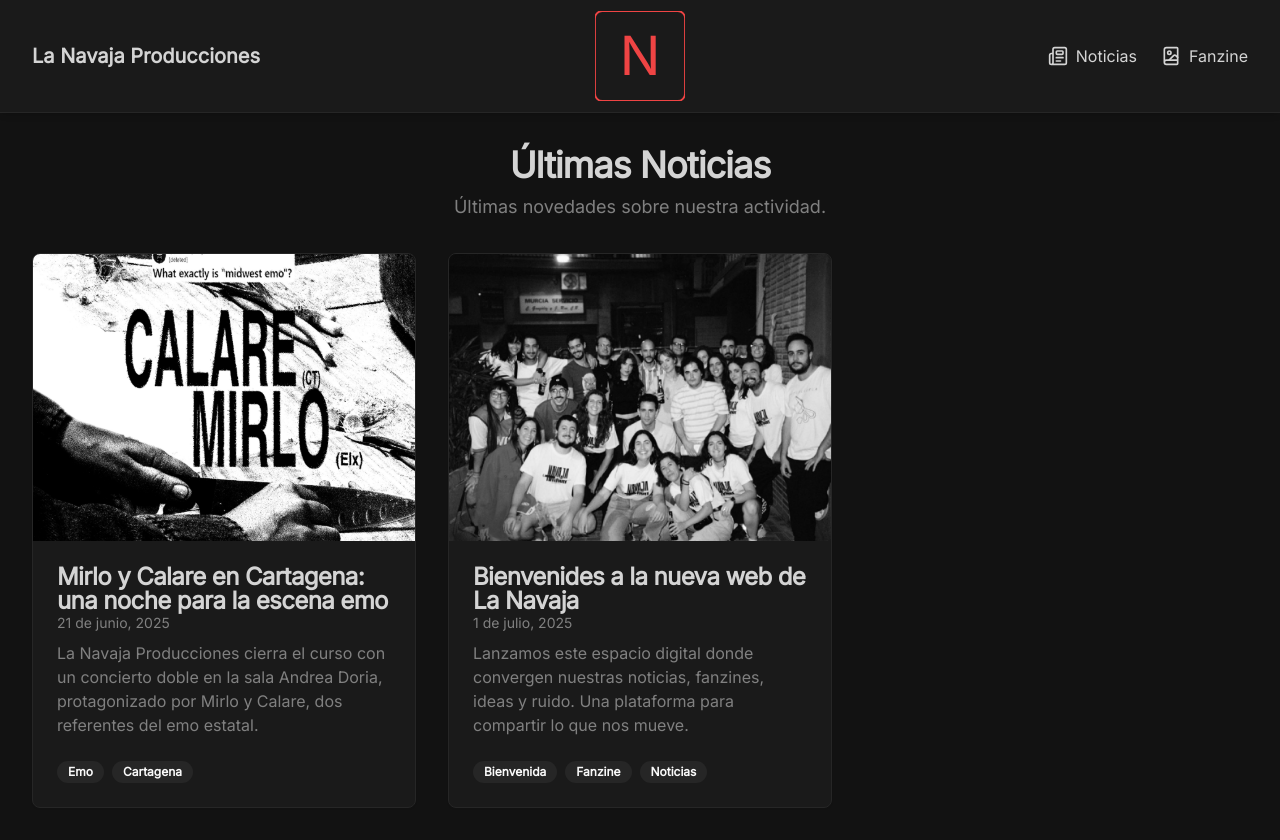
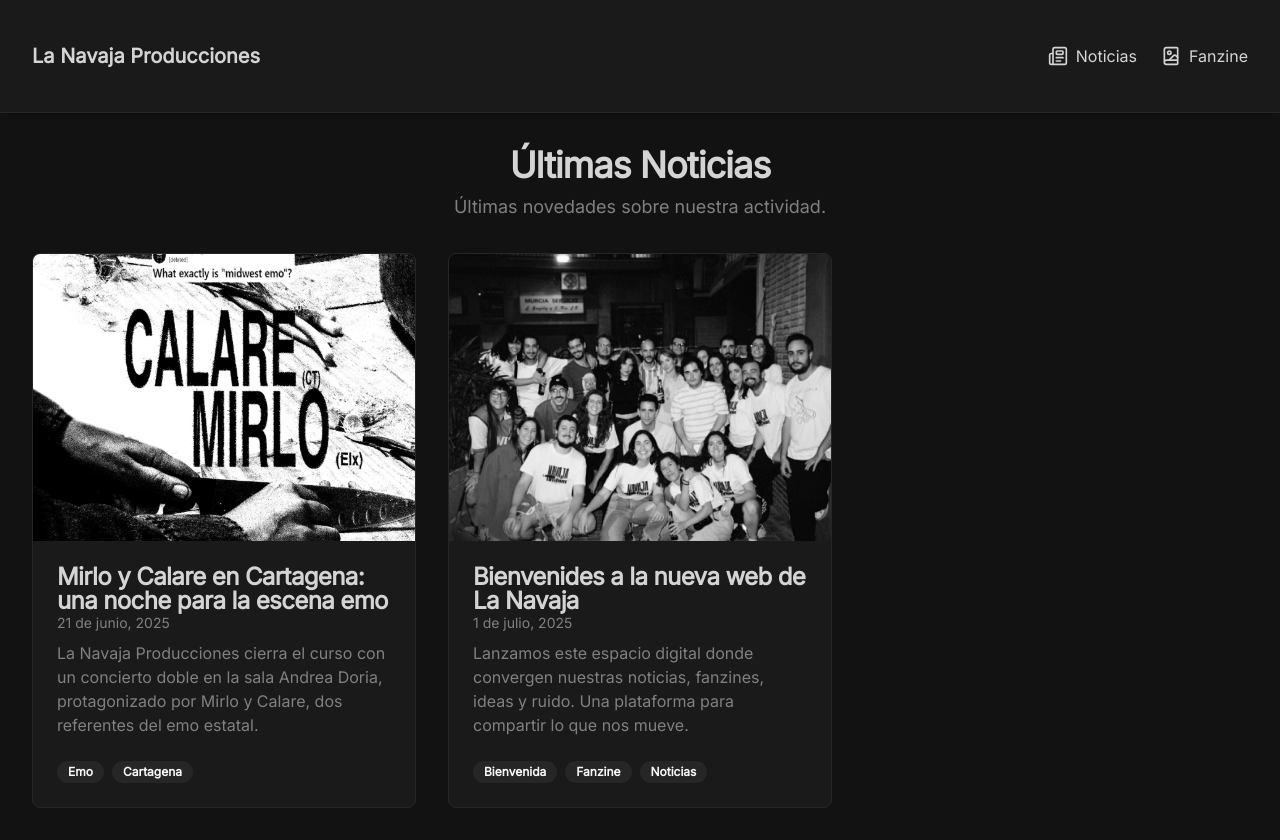
Before and after one commit to alejandroolivo/LaNavajaProds-WebPage-v1, a Next.js app: page / in a window 1280 px wide. Built offline with nearby package versions, Linux system fonts and the light colour scheme.

Commit message:
He guardado en public el logo.svg, puedes añadirlo?

```diff
--- a/src/components/header.tsx
+++ b/src/components/header.tsx
@@ -1,4 +1,5 @@
 import Link from 'next/link';
+import Image from 'next/image';
 import { Newspaper, BookImage, Menu } from 'lucide-react';
 import { Sheet, SheetContent, SheetTrigger, SheetTitle } from '@/components/ui/sheet';
 import { Button } from '@/components/ui/button';
@@ -27,10 +28,13 @@ const Header = () => {
                 <SheetTitle className="sr-only">Menú Principal</SheetTitle>
                 <div className="flex justify-center mb-8">
                     <Link href="/">
-                      <svg width="80" height="80" viewBox="0 0 100 100" fill="none" xmlns="http://www.w3.org/2000/svg" aria-label="La Navaja Producciones Logo">
-                        <rect width="100" height="100" rx="8" fill="hsl(var(--card))" stroke="hsl(var(--accent))" strokeWidth="2"/>
-                        <text x="50%" y="55%" dominantBaseline="middle" textAnchor="middle" fontFamily="Inter, sans-serif" fontSize="60" fill="hsl(var(--accent))">N</text>
-                      </svg>
+                      <Image
+                          src="/logo.svg"
+                          alt="La Navaja Producciones Logo"
+                          width={80}
+                          height={80}
+                          priority
+                      />
                     </Link>
                 </div>
                 <nav className="flex flex-col space-y-6">
@@ -49,10 +53,13 @@ const Header = () => {
 
           <div className="flex justify-center w-1/2 md:w-1/3">
             <Link href="/" className="text-primary hover:text-accent transition-colors">
-              <svg width="90" height="90" viewBox="0 0 100 100" fill="none" xmlns="http://www.w3.org/2000/svg" aria-label="La Navaja Producciones Logo">
-                <rect width="100" height="100" rx="8" fill="hsl(var(--card))" stroke="hsl(var(--accent))" strokeWidth="2"/>
-                <text x="50%" y="55%" dominantBaseline="middle" textAnchor="middle" fontFamily="Inter, sans-serif" fontSize="60" fill="hsl(var(--accent))">N</text>
-              </svg>
+              <Image
+                src="/logo.svg"
+                alt="La Navaja Producciones Logo"
+                width={90}
+                height={90}
+                priority
+              />
             </Link>
           </div>
 
```
Also changed, not shown: public/logo.svg (added), 1 other file (tests, documents, lock files or other folders).
